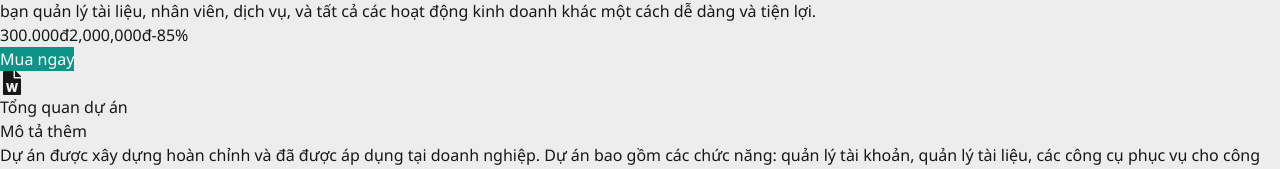
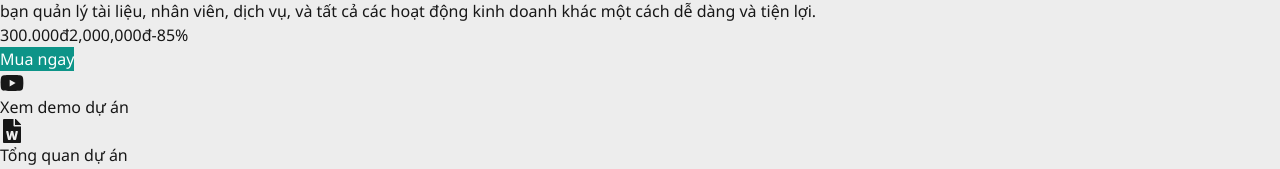
Before and after one commit to vuutruongnhatthanhhh/SC_SnakeChain_fe_v1, a Next.js app: page /sourcecodeDetail/sc_a1 in a window 1280 px wide. Shown: the part 715-884 px from the top of the page. Built offline with nearby package versions, Linux system fonts and the light colour scheme.

Commit message:
link youtube sca1

```diff
--- a/src/components/SC_static/sc_a1.tsx
+++ b/src/components/SC_static/sc_a1.tsx
@@ -1,6 +1,6 @@
 "use client";
 import React, { useState } from "react";
-import { FaFileWord } from "react-icons/fa";
+import { FaFileWord, FaYoutube } from "react-icons/fa";
 
 interface SourceCode {
   title: string;
@@ -91,17 +91,17 @@ const Sca1 = () => {
         </button>
 
         {/* Links */}
-        {/* <div className="flex items-center mt-4">
+        <div className="flex items-center mt-4">
           <FaYoutube className="text-red-600 mr-2" size={24} />
           <a
-            href={product.demoLink}
+            href="https://www.youtube.com/watch?v=9LqZQF5J6E4"
             target="_blank"
             rel="noopener noreferrer"
             className="text-blue-600 hover:underline"
           >
-            Xem demo source code
+            Xem demo dự án
           </a>
-        </div> */}
+        </div>
 
         <div className="flex items-center mt-4">
           <FaFileWord className="text-blue-600 mr-2" size={24} />
```
